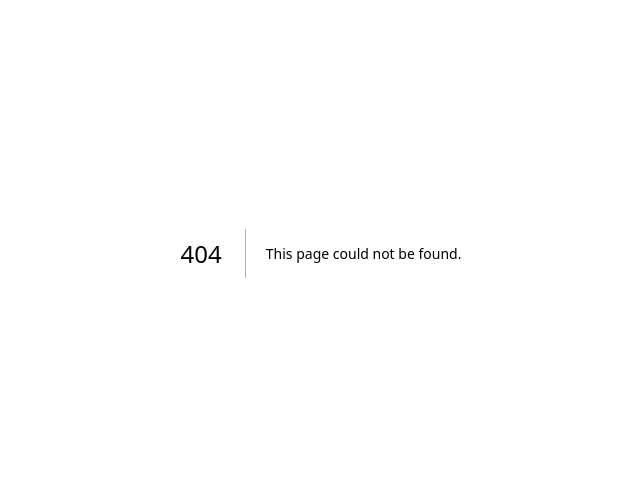
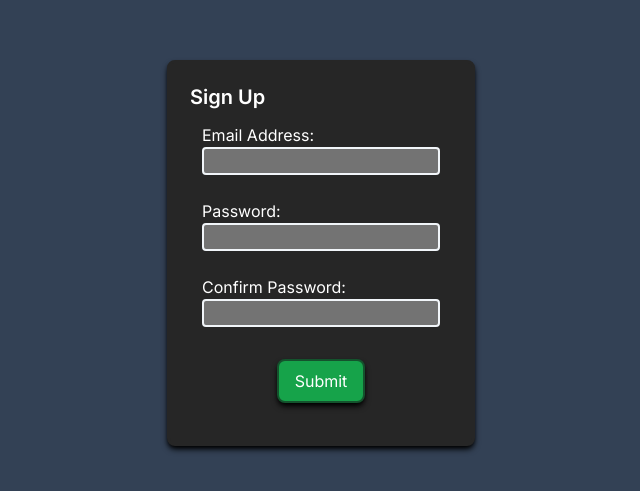
Before and after one commit to ShawnPotter/job-search, a Next.js app: page /signup in a window 1280 px wide. Before the commit this address had no page. Shown: the part 147-638 px from the top of the page, without its empty margins (319-959 px from the left). Built offline with nearby package versions, Linux system fonts and the light colour scheme.

Commit message:
created initial signup page

```diff
--- /dev/null
+++ b/app/signup/page.tsx
@@ -0,0 +1,109 @@
+'use client'
+import React, { useState } from 'react'
+
+function SignUp() {
+	const [email, setEmail] = useState('')
+	const [password, setPassword] = useState('')
+	const [confirmPass, setConfirmPass] = useState('')
+	const [error, setError] = useState('')
+	const handleSubmit = async (e: any) => {
+		e.preventDefault()
+
+		if (password !== confirmPass) {
+			setError('Passwords do not match')
+			return
+		}
+
+		// Send the data to your Next.js API route
+		const response = await fetch(
+			`${process.env.NEXT_PUBLIC_VERCEL_URL}/api/signup`,
+			{
+				method: 'POST',
+				headers: {
+					'Content-Type': 'application/json',
+				},
+				body: JSON.stringify({ email, password }),
+			}
+		)
+
+		if (response.status === 201) {
+			// User created successfully
+
+			// Clear the state by resetting the state variables
+			setEmail('')
+			setPassword('')
+			setConfirmPass('')
+			setError('')
+
+			console.log('User created successfully')
+		} else {
+			// Handle errors
+			setError('Error creating user')
+		}
+	}
+
+	return (
+		<div className='flex w-screen h-screen justify-center items-center'>
+			<div className='p-5 bg-neutral-800 rounded-lg shadow-md shadow-black border-[3px] border-neutral-800'>
+				<h1 className=' text-xl font-semibold'>Sign Up</h1>
+				<form onSubmit={handleSubmit}>
+					{error && <div className='error'>{error}</div>}
+					<div className='p-3'>
+						<div>
+							<label>Email Address:</label>
+						</div>
+						<div>
+							<input
+								className='rounded border-2 border-slate-100 bg-neutral-500 w-full'
+								title='exmaple@email.com'
+								type='text'
+								onChange={(e) => setEmail(e.target.value)}
+								required
+							></input>
+						</div>
+					</div>
+					<div className='p-3'>
+						<div>
+							<label>Password:</label>
+						</div>
+						<div>
+							<input
+								className='rounded border-2 border-slate-100 bg-neutral-500 w-full'
+								title='Password'
+								name='pass'
+								type='password'
+								onChange={(e) => setPassword(e.target.value)}
+								required
+							></input>
+						</div>
+					</div>
+					<div className='p-3'>
+						<div>
+							<label>Confirm Password:</label>
+						</div>
+						<div>
+							<input
+								className='rounded border-2 border-slate-100 bg-neutral-500 w-full'
+								title='Confirm Password'
+								name='confirmPass'
+								type='password'
+								onChange={(e) => setConfirmPass(e.target.value)}
+								required
+							/>
+						</div>
+					</div>
+					<div className='flex justify-center py-5'>
+						<button
+							type='submit'
+							className=' bg-green-600 px-4 py-2 rounded-lg shadow-md shadow-black border-2 border-green-900'
+						>
+							Submit
+						</button>
+					</div>
+				</form>
+			</div>
+		</div>
+	)
+}
+
+export default SignUp
```
